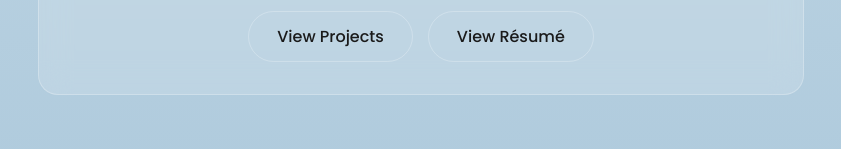
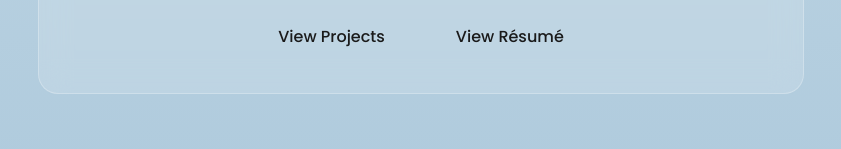
Before and after one commit to Popoeson/portfolio, a plain HTML site: page index.html in a window 1280 px wide. Shown: the part 651-800 px from the top of the page, 219-1060 px from the left. Drawn offline with Linux system fonts and the light colour scheme.

Commit message:
Update index.html

```diff
--- a/index.html
+++ b/index.html
@@ -335,8 +335,8 @@
     </p>
 
     <div class="hero-actions">
-      <a href="#projects" class="btn btn-outline">View Projects</a>
-      <a href="cv.html" class="btn btn-outline">View Résumé</a>
+      <a href="#projects" class="btn">View Projects</a>
+      <a href="cv.html" class="btn">View Résumé</a>
     </div>
   </div>
 </section>
```
